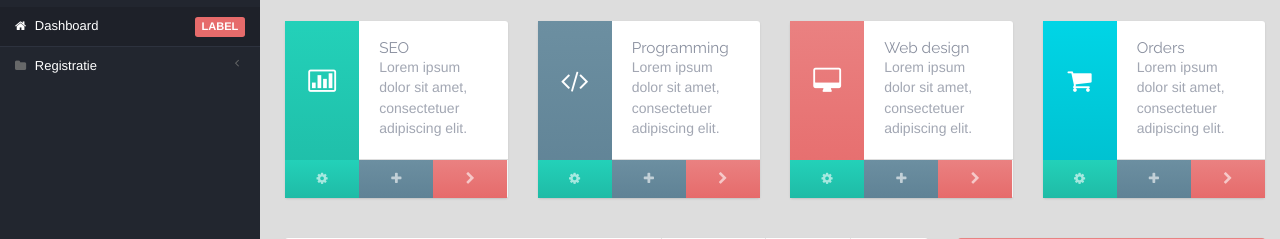
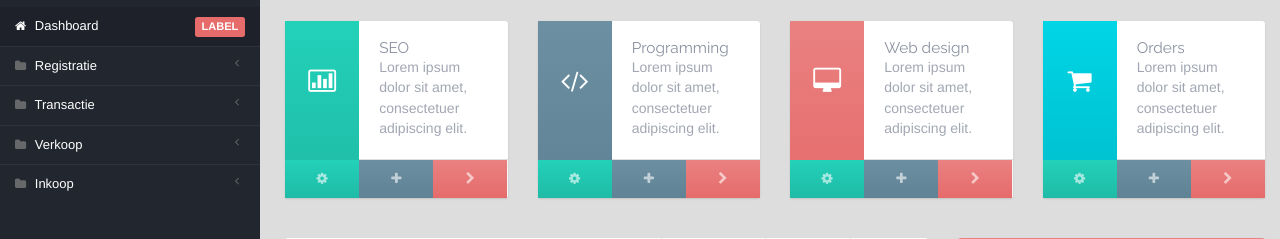
Before and after one commit to Driveperfect/imitationgame, a PHP site: page / in a window 1280 px wide. Shown: the part 148-387 px from the top of the page. Run offline with PHP 8.4, Linux system fonts and the light colour scheme; some libraries are stand-ins or nearby versions.

Commit message:
Menu items toevoegen #7
De nieuwe menu items zijn toegevoegd.

* Transactie (niveau 1)
    * Bankboek (niveau 2)
    * Kasboek (niveau 2)
* Verkoop (niveau 1)
    * Invoeren (niveau 2)
    * Overzicht (niveau 2)
* Inkoop (niveau 1)
    * Invoeren (niveau 2)
    * Overzicht (niveau 2)

```diff
--- a/menu.php
+++ b/menu.php
@@ -48,4 +48,55 @@
 									</li>
 								</ul>
 							</li>
+							<li><!-- 3 level menu voor transactie -->
+								<a href="javascript:;" class="active">
+									<i class="fa fa-folder"></i> <span class="title"> Transactie </span> <i class="icon-arrow"></i>
+								</a>
+								<ul class="sub-menu">
+									<li>
+										<a href="#">
+											Bankboek
+										</a>
+									</li>
+									<li>
+										<a href="#">
+											Kasboek
+										</a>
+									</li>
+								</ul>
+							</li>
+							<li><!-- 3 level menu voor verkoop -->
+								<a href="javascript:;" class="active">
+									<i class="fa fa-folder"></i> <span class="title"> Verkoop </span> <i class="icon-arrow"></i>
+								</a>
+								<ul class="sub-menu">
+									<li>
+										<a href="#">
+											Invoeren
+										</a>
+									</li>
+									<li>
+										<a href="#">
+											Overzicht
+										</a>
+									</li>
+								</ul>
+							</li>
+							<li><!-- 3 level menu voor inkoop -->
+								<a href="javascript:;" class="active">
+									<i class="fa fa-folder"></i> <span class="title"> Inkoop </span> <i class="icon-arrow"></i>
+								</a>
+								<ul class="sub-menu">
+									<li>
+										<a href="#">
+											Invoeren
+										</a>
+									</li>
+									<li>
+										<a href="#">
+											Overzicht
+										</a>
+									</li>
+								</ul>
+							</li>
 						</ul>
```
